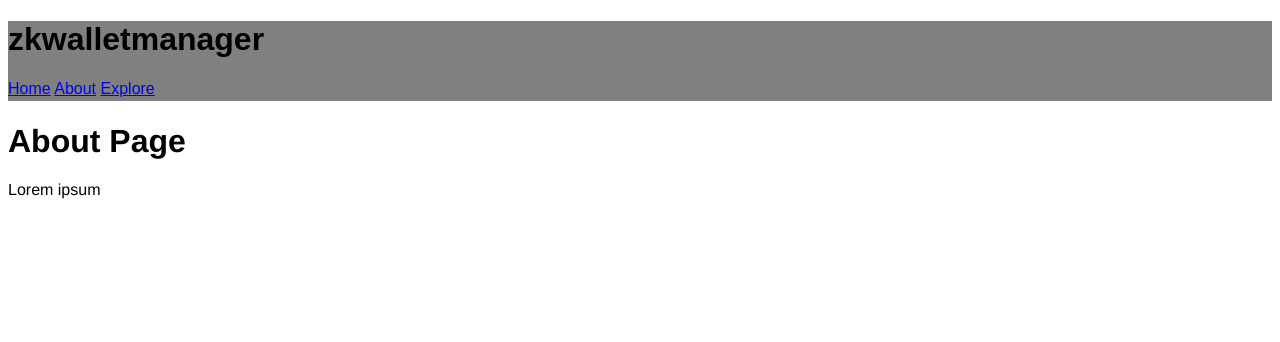
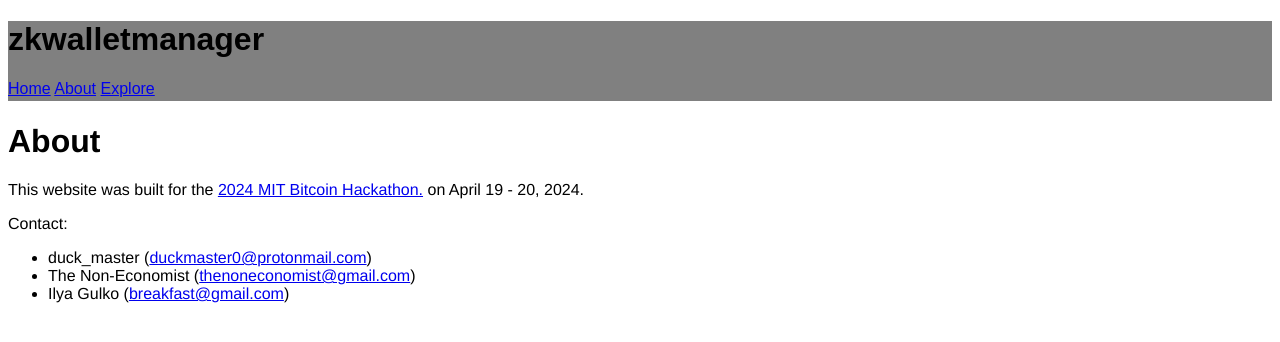
Before and after one commit to TheNonEconomist/zkWalletManager, a SvelteKit app: page /about in a window 1280 px wide. Shown: the top 342 px of the page. Built offline with nearby package versions, Linux system fonts and the light colour scheme.

Commit message:
make a better about page

```diff
--- a/src/routes/about/+page.svelte
+++ b/src/routes/about/+page.svelte
@@ -6,7 +6,15 @@
 <Navbar />
 
 <div class = "main">
-    <h1>About Page</h1>
+    <h1>About</h1>
 
-    <p>Lorem ipsum</p>
+    <p>This website was built for the <a href = "https://mitbitcoin.devpost.com/">2024 MIT Bitcoin Hackathon.</a> on April 19 - 20, 2024.</p>
+
+    <p>Contact:</p>
+
+    <ul>
+        <li>duck_master (<a href = "mailto:duckmaster0@protonmail.com">duckmaster0@protonmail.com</a>)</li>
+        <li>The Non-Economist (<a href = "mailto:thenoneconomist@gmail.com">thenoneconomist@gmail.com</a>)</li>
+        <li>Ilya Gulko (<a href = "mailto:breakfast@gmail.com">breakfast@gmail.com</a>)</li>
+    </ul>
 </div>
```
